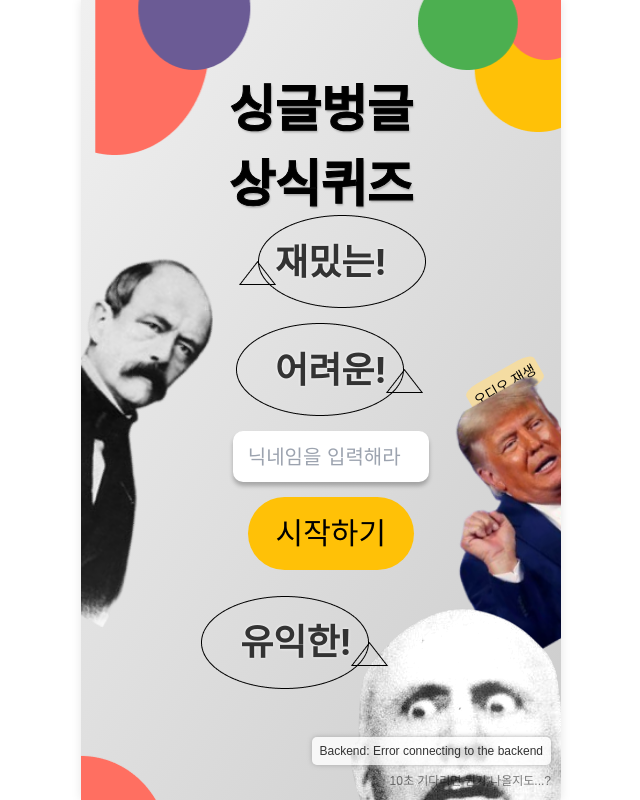
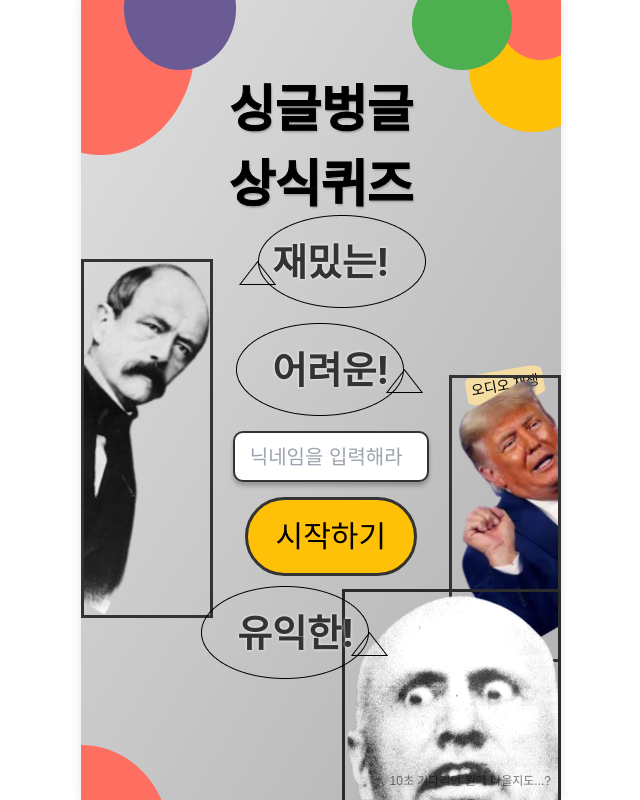
Before and after one commit to SoJungJung/SangSikQuiz, a React (Create React App) app: page / in a window 1280 px wide. Shown: the whole page, without its empty margins (319-959 px from the left). Built offline with nearby package versions, Linux system fonts and the light colour scheme; no server answers.

Commit message:
home 페이지 CSS 재 수정

```diff
--- a/src/pages/Home/Home.js
+++ b/src/pages/Home/Home.js
@@ -124,7 +124,7 @@ const Home = () => {
                 {showEasterEgg && <img className={styles.gigaDolphin} src={gigaDolphin} alt="Giga Dolphin" />}
 
                 {/* 디버깅용 백엔드 메시지 표시 */}
-                <div className={styles.backendMessage}>Backend: {backendMessage}</div>
+                {/* <div className={styles.backendMessage}>Backend: {backendMessage}</div> */}
             </div>
         </Layout>
     );
--- a/src/pages/Home/Home.module.css
+++ b/src/pages/Home/Home.module.css
@@ -2,11 +2,12 @@
     position: relative;
     width: 100%;
     height: 100vh;
-    background: linear-gradient(to bottom right, #f0f0f0, #ccc);
+    background: linear-gradient(to bottom right, #e0e0e0, #b0b0b0);
     overflow: hidden;
     font-family: 'Nanum Gothic', sans-serif;
 }
 
+/* 상단 영역 */
 .topdiv {
     position: relative;
     height: 195px;
@@ -16,13 +17,22 @@
     position: absolute;
     top: 0;
     left: 0;
-    animation: floatX 4s ease-in-out infinite alternate;
+    transition: filter 0.3s ease, box-shadow 0.3s ease;
 }
+.lefttop:hover {
+    filter: brightness(1.1) saturate(1.3);
+    box-shadow: 0 0 10px rgba(255, 0, 0, 0.5);
+}
+
 .righttop {
     position: absolute;
     top: 0;
     right: 0;
-    animation: floatX 4s ease-in-out infinite alternate-reverse;
+    transition: filter 0.3s ease, box-shadow 0.3s ease;
+}
+.righttop:hover {
+    filter: brightness(1.1) saturate(1.3);
+    box-shadow: 0 0 10px rgba(0, 0, 255, 0.5);
 }
 
 .title {
@@ -54,13 +64,17 @@
 
 .otto {
     width: 100%;
-    transition: transform 0.3s ease;
+    border: 3px solid #333;
+    transition: transform 0.3s ease, filter 0.3s ease;
     filter: hue-rotate(20deg);
 }
 .otto:hover {
-    transform: scale(1.05) rotate(-5deg);
+    transform: scale(1.1);
+    filter: hue-rotate(40deg) saturate(1.5);
+    box-shadow: 0 0 15px rgba(0, 0, 0, 0.5);
 }
 
+/* 중간 텍스트 및 말풍선 */
 .mid2 {
     display: flex;
     flex-direction: column;
@@ -77,12 +91,9 @@
     align-items: center;
 }
 
-.cartoon2 {
-    width: 190px;
-    position: absolute;
-    z-index: 1;
-}
-.cartoon {
+.cartoon2,
+.cartoon,
+.cartoon3 {
     width: 190px;
     position: absolute;
     z-index: 1;
@@ -99,12 +110,24 @@
     font-weight: bold;
     color: #333;
     text-shadow: 0px 0px 3px #fff;
+    /* 힘찬 느낌을 위한 약간의 스케일 에니메이션 */
+    animation: pulseText 2s infinite alternate;
+}
+
+@keyframes pulseText {
+    0% {
+        transform: scale(1);
+    }
+    100% {
+        transform: scale(1.05);
+    }
 }
 
 .midMargin {
     height: 15px;
 }
 
+/* 닉네임 입력 */
 .nicknameInput {
     width: 196px;
     height: 51px;
@@ -116,15 +139,17 @@
     font-weight: 400;
     margin: 15px 0;
     padding-left: 15px;
-    border: none;
+    border: 2px solid #333;
     border-radius: 10px;
-    transition: box-shadow 0.3s ease;
+    transition: box-shadow 0.3s ease, border-color 0.3s ease;
 }
 .nicknameInput:focus {
     outline: none;
     box-shadow: 0 0 10px rgba(255, 193, 7, 0.5);
+    border-color: #ffc107;
 }
 
+/* 시작 버튼 */
 .start {
     display: inline-flex;
     padding: 14px 28px;
@@ -138,13 +163,16 @@
     font-weight: 400;
     border: none;
     cursor: pointer;
-    transition: transform 0.3s ease, box-shadow 0.3s ease;
+    transition: transform 0.3s ease, box-shadow 0.3s ease, background 0.3s ease;
+    border: 3px solid #333;
 }
 .start:hover {
     transform: scale(1.05);
     box-shadow: 0 0 15px rgba(255, 193, 7, 0.7);
+    background: #ffd633;
 }
 
+/* 오른쪽 인물 (트럼프) */
 .mid3 {
     width: 160px;
     position: relative;
@@ -162,25 +190,28 @@
     cursor: pointer;
     padding: 5px;
     font-size: 14px;
-    transform: rotate(-29.5deg);
-    transition: transform 0.3s ease;
+    transform: rotate(-10deg);
+    transition: transform 0.3s ease, background 0.3s ease;
 }
 .audioButton:hover {
-    transform: rotate(-29.5deg) scale(1.1);
-    box-shadow: 0 0 10px #f4dca2;
+    transform: scale(1.1) rotate(-10deg);
+    background: #f2c66d;
 }
 
 .trump {
     width: 100%;
     margin-top: 160px;
-    transition: filter 0.3s ease;
+    border: 3px solid #333;
+    transition: transform 0.3s ease, filter 0.3s ease;
     filter: saturate(1.2);
 }
 .trump:hover {
-    filter: saturate(2) hue-rotate(45deg);
+    transform: scale(1.1);
+    filter: saturate(2) hue-rotate(30deg);
+    box-shadow: 0 0 15px rgba(0, 0, 0, 0.5);
 }
 
-/* 아래 영역 */
+/* 하단 영역 */
 .blw {
     width: 100%;
     height: 297px;
@@ -192,18 +223,25 @@
     position: absolute;
     left: 0;
     bottom: 0;
-    animation: floatY 3s ease-in-out infinite alternate;
+    transition: filter 0.3s ease, box-shadow 0.3s ease;
+}
+.leftbottom:hover {
+    filter: brightness(1.1) saturate(1.3);
+    box-shadow: 0 0 10px rgba(0, 255, 0, 0.5);
 }
 
 .duce {
     position: absolute;
     right: 0px;
     bottom: 0px;
-    transition: transform 0.3s ease;
+    border: 3px solid #333;
+    transition: transform 0.3s ease, filter 0.3s ease;
     filter: contrast(1.1);
 }
 .duce:hover {
-    transform: scale(1.05) rotate(3deg);
+    transform: scale(1.1);
+    filter: contrast(1.3) hue-rotate(-20deg);
+    box-shadow: 0 0 15px rgba(0, 0, 0, 0.5);
 }
 
 .bottomCartoonDiv {
@@ -216,10 +254,16 @@
     align-items: center;
 }
 
-.cartoon3 {
-    width: 190px;
+/* 이스터에그 기가 돌핀 */
+.gigaDolphin {
     position: absolute;
-    z-index: 1;
+    bottom: 100px;
+    right: 100px;
+    width: 100px;
+    transition: transform 0.3s ease;
+}
+.gigaDolphin:hover {
+    transform: scale(1.1);
 }
 
 /* 힌트 텍스트 */
@@ -231,52 +275,3 @@
     color: rgba(0, 0, 0, 0.5);
     font-family: Arial, sans-serif;
 }
-
-/* 기가-돌핀 애니메이션 */
-.gigaDolphin {
-    position: absolute;
-    bottom: 100px;
-    right: 100px;
-    width: 100px;
-    animation: dolphinMove 2s infinite alternate;
-}
-
-/* 백엔드 메시지 (디버깅용) */
-.backendMessage {
-    position: absolute;
-    bottom: 35px;
-    right: 10px;
-    font-size: 12px;
-    color: #333;
-    font-family: Arial, sans-serif;
-    background: rgba(255, 255, 255, 0.8);
-    padding: 5px 8px;
-    border-radius: 5px;
-    box-shadow: 0 0 5px #aaa;
-}
-
-/* 애니메이션 keyframes */
-@keyframes floatX {
-    0% {
-        transform: translateX(0px);
-    }
-    100% {
-        transform: translateX(20px);
-    }
-}
-@keyframes floatY {
-    0% {
-        transform: translateY(0px);
-    }
-    100% {
-        transform: translateY(15px);
-    }
-}
-@keyframes dolphinMove {
-    0% {
-        transform: translateX(0) rotate(0deg);
-    }
-    100% {
-        transform: translateX(20px) rotate(5deg);
-    }
-}
--- a/src/pages/Quiz/Quiz.js
+++ b/src/pages/Quiz/Quiz.js
@@ -21,7 +21,7 @@ const Quiz = () => {
             backPressCountRef.current += 1;
 
             if (backPressCountRef.current >= maxBackPress) {
-                alert('뒤로가기 하지마! 한번만 더 하면 너 진짜 바보야!');
+                alert('뒤로가기 계엄령! 한번만 더 하면 너 진짜 엄혜영이야!');
             } else {
                 alert('뒤로가기는 안됩니다!');
             }
```
